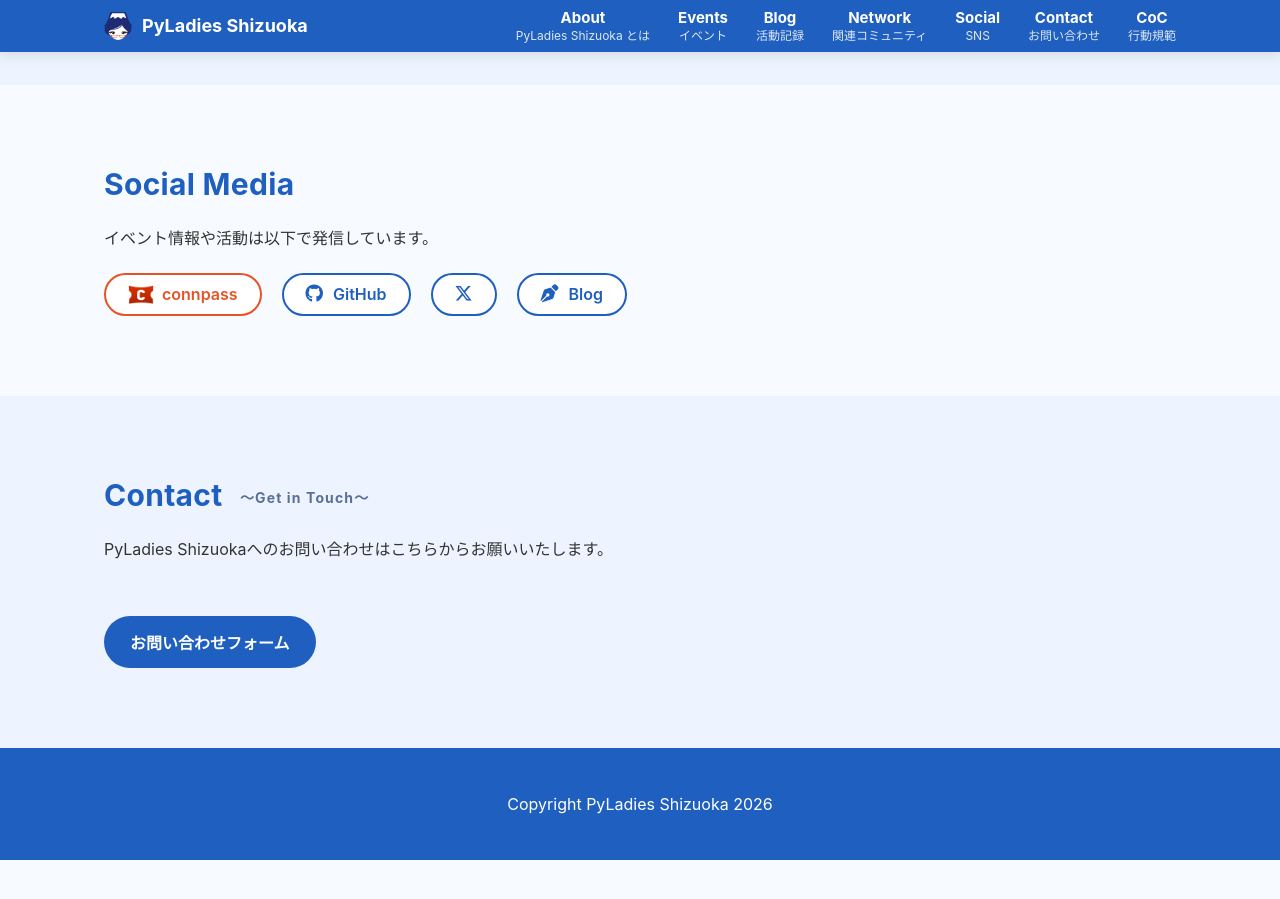
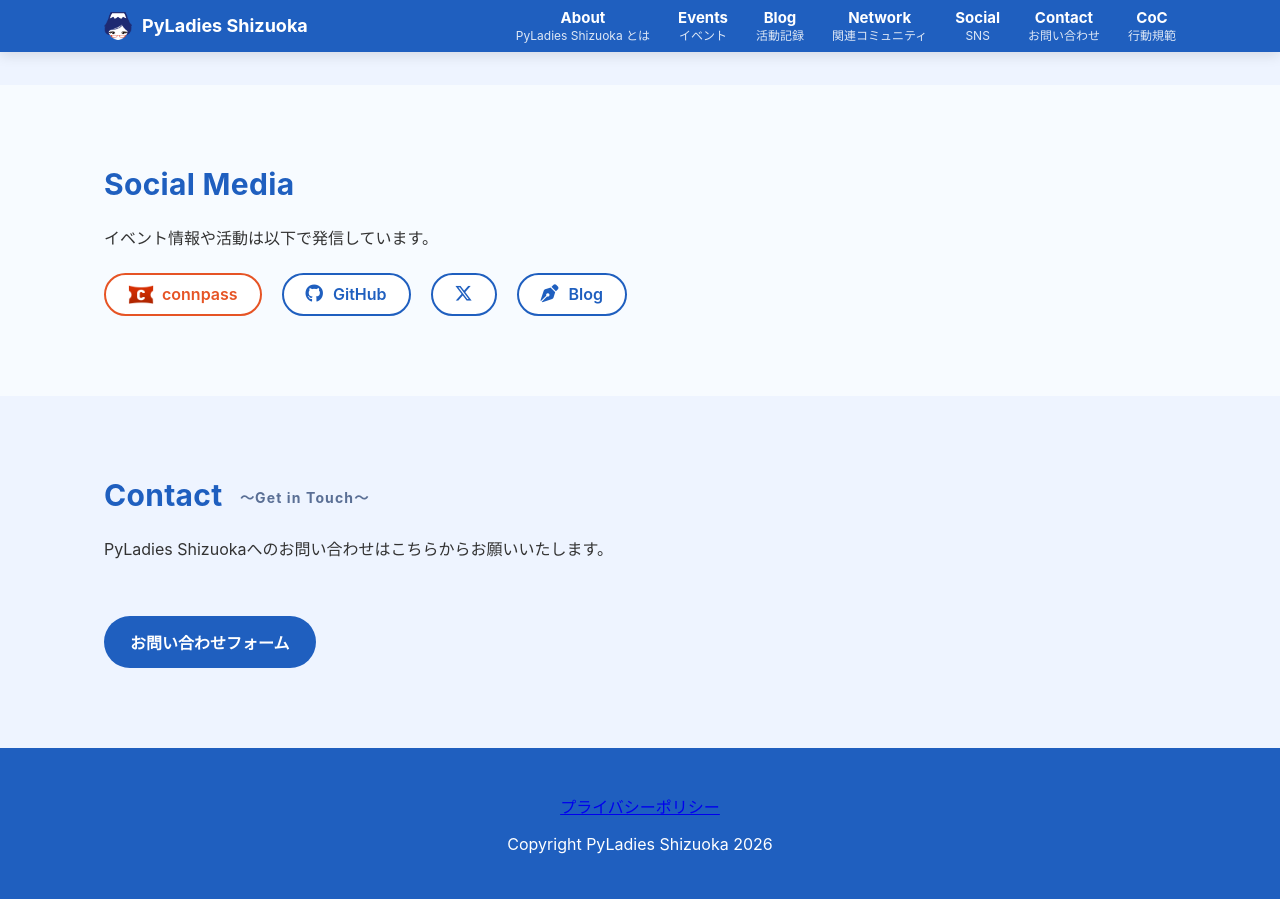
Before and after one commit to PyLadiesShizuoka/pyladiesshizuoka.github.io, a Jekyll site: the page built from index.html, in a window 1280 px wide and 900 px high, scrolled down 3050 px. Built offline with Jekyll 4.4.1, drawn with Linux system fonts in a browser that asks for light colours; before the commit the page ends 3910 px from its top, so only the background shows below that.

Commit message:
フッターにプライバシーポリシーへのリンクを追加

```diff
--- a/_layouts/default.html
+++ b/_layouts/default.html
@@ -135,6 +135,9 @@
 
 <footer>
   <div class="container">
+    <p>
+      <a href="{{ '/privacy/' | relative_url }}">プライバシーポリシー</a>
+    </p>
     <p>Copyright PyLadies Shizuoka <span id="year"></span></p>
   </div>
 </footer>
```
